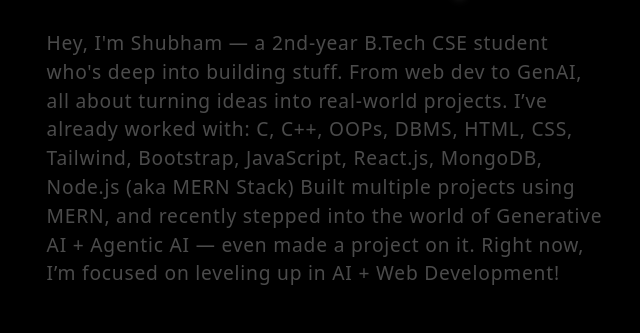
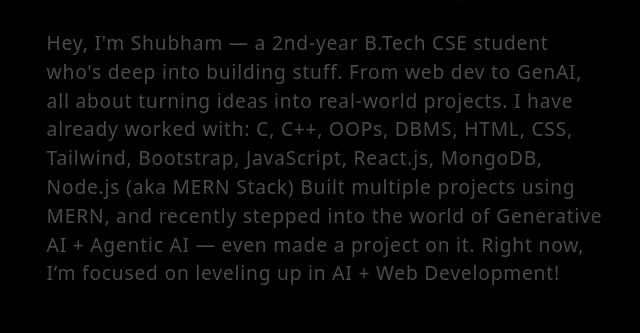
Before and after one commit to shubhammgits/Spline-3d-robot-model, a plain HTML site: page index.html in a window 1280 px wide. Shown: the part 1312-1645 px from the top of the page, 107-747 px from the left. Drawn offline with nearby package versions, Linux system fonts and the light colour scheme; some packages are replaced by stand-ins of ours; a script that the page names is missing.

Commit message:
Update index.html

```diff
--- a/index.html
+++ b/index.html
@@ -45,7 +45,7 @@
      data-aos-delay="300"
      data-aos-offset="0" data-aos-duration="2500" class="description">Hey, I'm Shubham — a 2nd-year B.Tech CSE student who's deep into building stuff. From web dev to GenAI, all about turning ideas into real-world projects.
 
-I’ve already worked with: C, C++, OOPs, DBMS, HTML, CSS, Tailwind, Bootstrap, JavaScript, React.js, MongoDB, Node.js (aka MERN Stack)
+I have already worked with: C, C++, OOPs, DBMS, HTML, CSS, Tailwind, Bootstrap, JavaScript, React.js, MongoDB, Node.js (aka MERN Stack)
 
 Built multiple projects using MERN, and recently stepped into the world of Generative AI + Agentic AI — even made a project on it.
 
```
